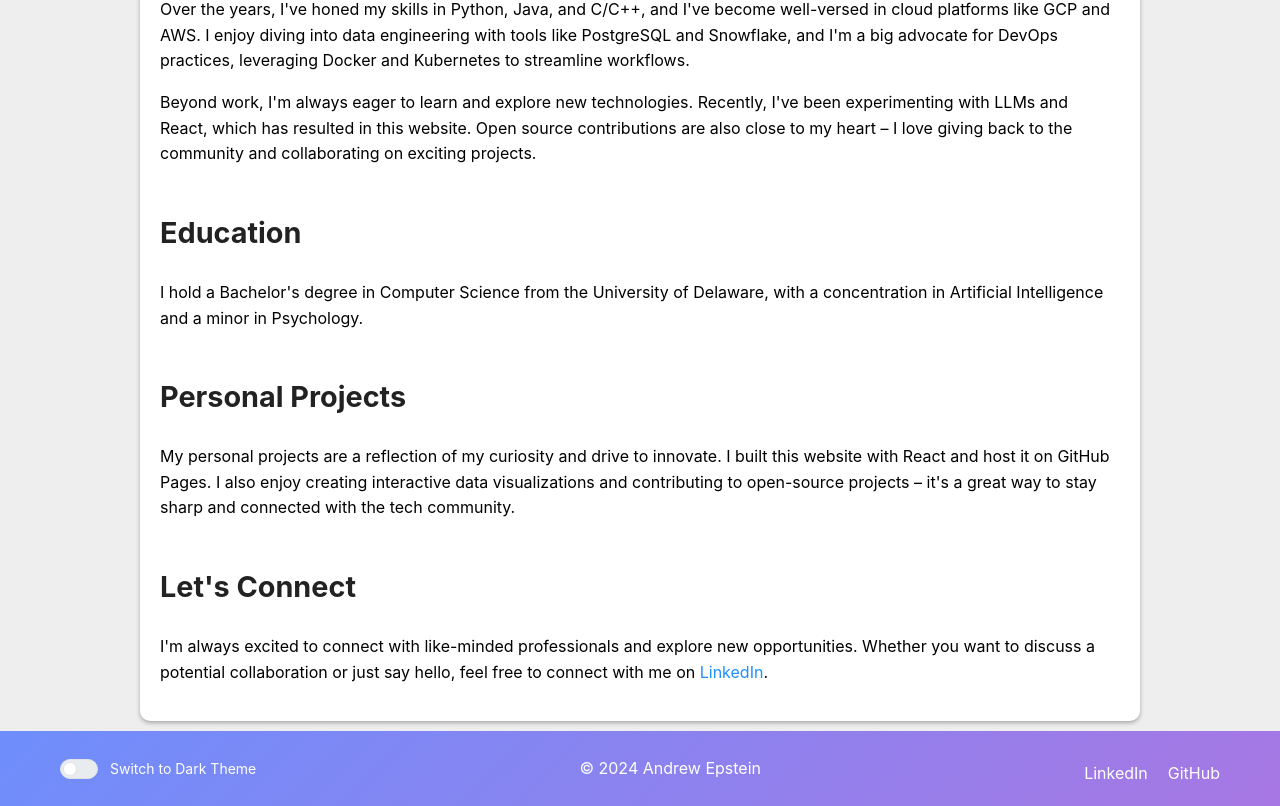
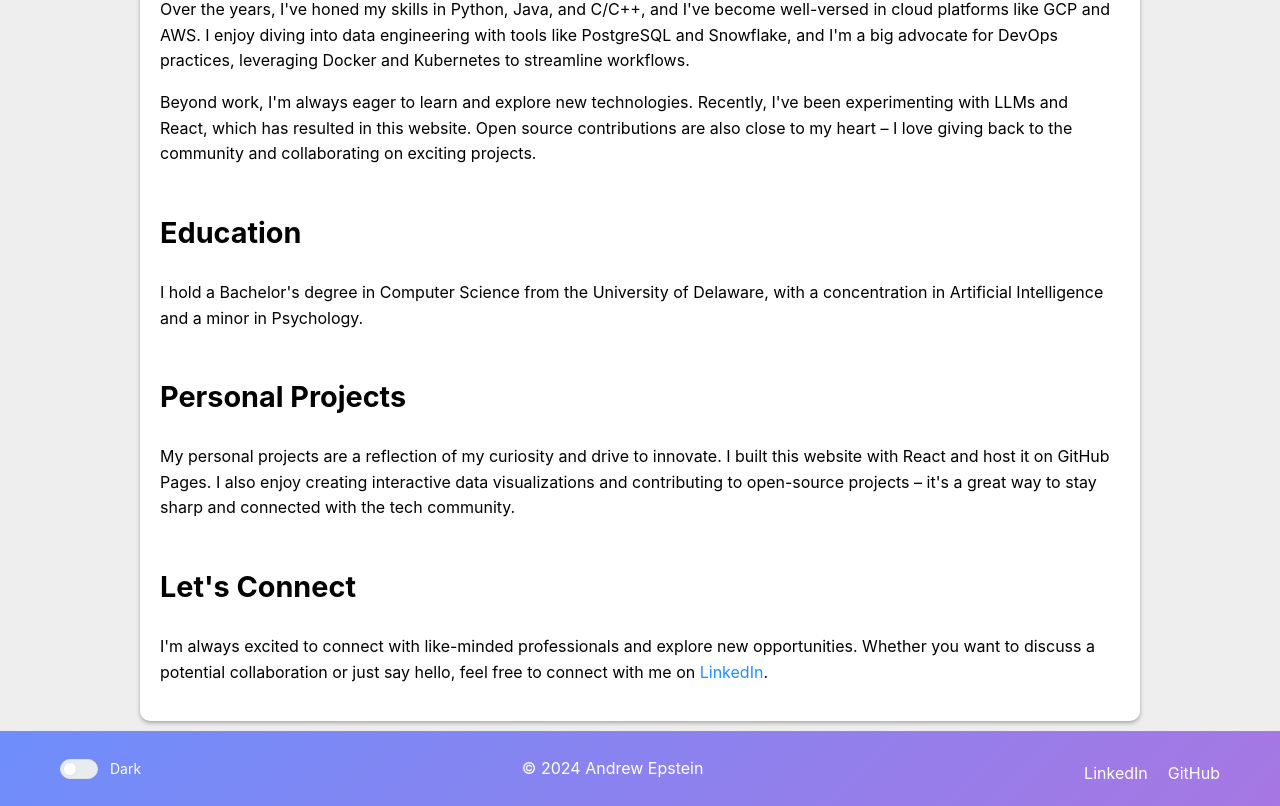
Before and after one commit to Eppie/eppie.github.io, a Next.js app: page /about in a window 1280 px wide. Shown: the part 726-1532 px from the top of the page. Built offline with nearby package versions, Linux system fonts and the light colour scheme.

Commit message:
cleaned up dark style

```diff
--- a/components/Footer.tsx
+++ b/components/Footer.tsx
@@ -19,11 +19,7 @@ const Footer: React.FC = () => {
           <Switch
             checked={theme === 'dark'}
             onChange={toggleTheme}
-            label={
-              theme === 'light'
-                ? 'Switch to Dark Theme'
-                : 'Switch to Light Theme'
-            }
+            label={theme === 'light' ? 'Dark' : 'Light'}
           />
         )}
         <p>
--- a/styles/About.module.css
+++ b/styles/About.module.css
@@ -6,7 +6,6 @@
 
 .aboutPage h2 {
   font-size: 1.8em;
-  color: #222;
   margin-top: 1.5em;
 }
 
--- a/styles/styles.css
+++ b/styles/styles.css
@@ -81,11 +81,3 @@ body.dark .container {
   background: #444444;
   color: #ffffff;
 }
-
-body.dark a {
-  color: #ffdd57;
-}
-
-body.dark a:hover {
-  color: #ffffff;
-}
```
